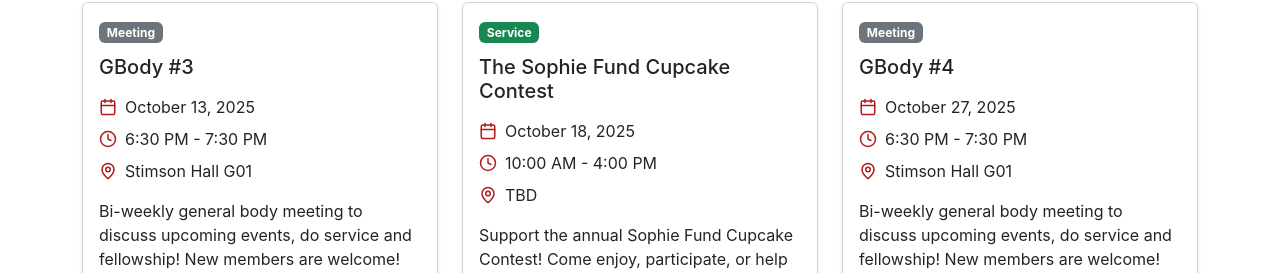
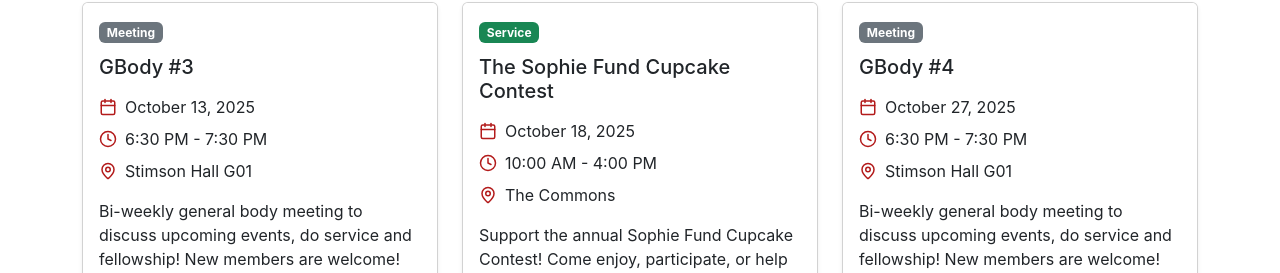
Before and after one commit to cornellcirclek/circlek-website, a React (Create React App) app: page /events in a window 1280 px wide. Shown: the part 733-1006 px from the top of the page. Built offline with nearby package versions, Linux system fonts and the light colour scheme.

Commit message:
fixed sophie fund

```diff
--- a/src/data/eventData.js
+++ b/src/data/eventData.js
@@ -66,7 +66,7 @@ export const upcomingEvents = [
     title: "The Sophie Fund Cupcake Contest",
     date: "October 18, 2025",
     time: "10:00 AM - 4:00 PM",
-    location: "TBD",
+    location: "The Commons",
     description:
       "Support the annual Sophie Fund Cupcake Contest! Come enjoy, participate, or help volunteer!",
     category: "Service",
```
